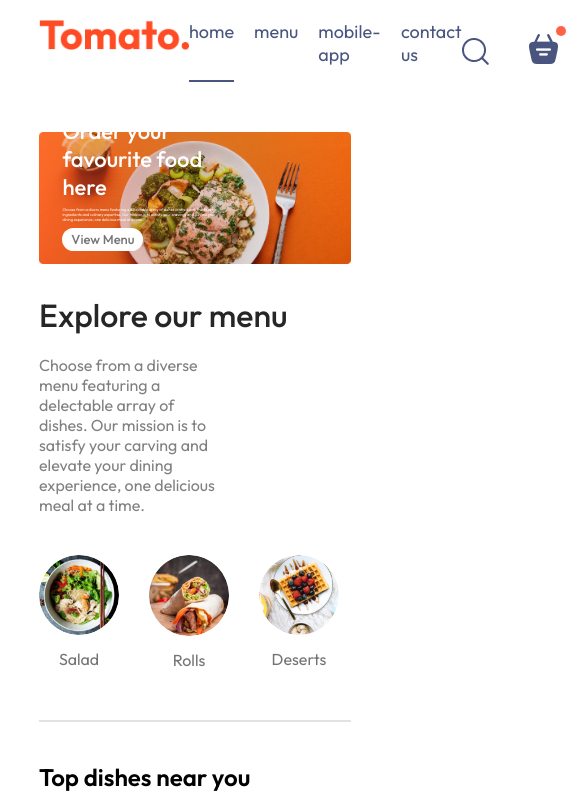
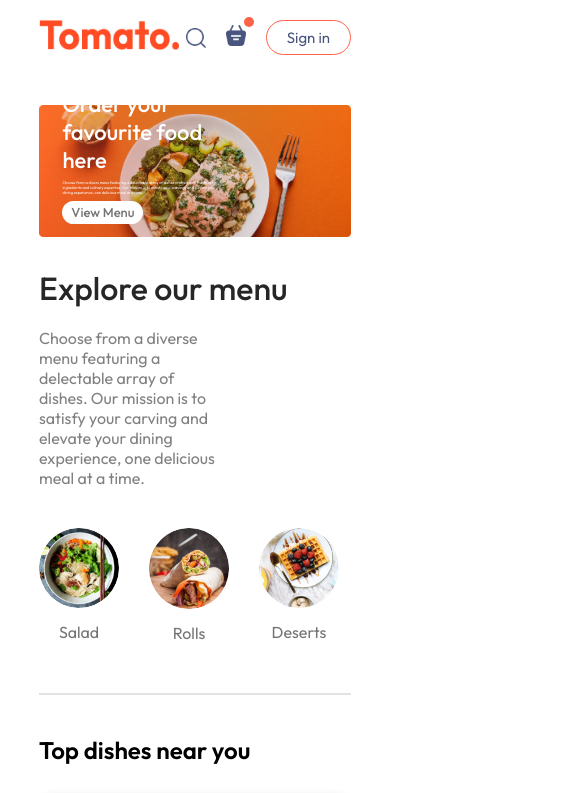
Before and after one commit to TauhidOSD/Food-Delivery-front, a React (Vite) app in the folder frontend/: page / in a window 390 px wide. Shown: the top 793 px of the page, 585 px wide, since content can reach past the window. Built offline with nearby package versions, Linux system fonts and the light colour scheme.

Commit message:
naver has created responsive

```diff
--- a/frontend/src/Components/Navber/Navber.css
+++ b/frontend/src/Components/Navber/Navber.css
@@ -59,3 +59,47 @@
     right: -8px;
 
 }
+@media (max-width:1050px){
+    .navbar .logo{
+        width: 140px;
+    }
+    .navbar-menu{
+        gap: 20px ;
+        font-size: 17px;
+    }
+    .navbar-right{
+        gap: 30px;
+    }
+    .navbar-right img{
+        width: 22px;
+    }
+    .navbar-right button{
+        padding: 8px 25px;
+    }
+}
+@media (max-width:900px){
+    .navbar .logo{
+        width: 140px;
+    }
+    .navbar-menu{
+        gap: 15px ;
+        font-size: 16px;
+    }
+    .navbar-right{
+        gap: 20px;
+    }
+    .navbar-right img{
+        width: 20px;
+    }
+    .navbar-right button{
+        padding: 7px 20px;
+        font-size: 15px;
+    }
+}
+@media (max-width:750px){
+
+    .navbar-menu{
+      display: none;
+    }
+
+}
```
